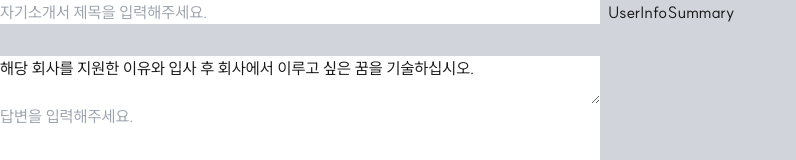
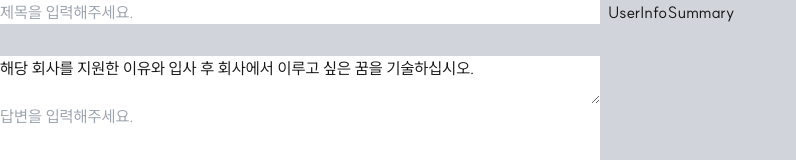
Before and after one commit to choichangyeon/ChickMate, a Next.js app: page /resume in a window 1280 px wide. Shown: the top 160 px of the page, without its empty margins (0-796 px from the left). Built offline with nearby package versions, Linux system fonts and the light colour scheme.

Commit message:
refactor:#41 비즈니스 로직 훅으로 분리

```diff
--- a/src/app/api/resume/route.ts
+++ b/src/app/api/resume/route.ts
@@ -25,7 +25,7 @@ export async function POST(request: Request) {
     const body: RequestBody = await request.json();
     const { title, fieldList } = body;
 
-    if (!title || !fieldList || !Array.isArray(fieldList)) {
+    if (!title || !fieldList) {
       return NextResponse.json({ error: REQUEST_FAILURE }, { status: 400 });
     }
 
--- /dev/null
+++ b/src/features/resume/hooks/use-resume-form.ts
@@ -0,0 +1,69 @@
+import { useState } from 'react';
+import { useRouter } from 'next/navigation';
+import { PATH } from '@/constants/path-constant';
+import { defaultQuestionList } from '@/features/resume/data/default-question-list';
+import { usePreventPageUnload } from '@/features/resume/hooks/use-prevent-page-load';
+import { postResumeField } from '@/features/resume/api/client-service';
+import type { Field } from '@/types/resume';
+
+export const useResumeForm = () => {
+  const router = useRouter();
+
+  const { MY_PAGE } = PATH;
+
+  const [isDirty, setIsDirty] = useState<boolean>(false);
+  const [title, setTitle] = useState<string>('');
+  const [fieldList, setFieldList] = useState<Field[]>(defaultQuestionList);
+
+  const handleTitleChange = (event: React.ChangeEvent<HTMLInputElement>) => {
+    setTitle(event.target.value);
+    setIsDirty(true);
+  };
+
+  const handleFieldChange = (event: React.ChangeEvent<HTMLTextAreaElement>) => {
+    const { id, name, value } = event.target;
+    setFieldList((prev) => prev.map((field) => (field.id === id ? { ...field, [name]: value } : field)));
+    setIsDirty(true);
+  };
+
+  const handleAddField = () => {
+    if (fieldList.length >= 5) {
+      // 수정해야되는 alert창
+      alert('자기소개서 항목은 최대 5개까지 추가할 수 있습니다.');
+      return;
+    }
+    setFieldList((prev) => [...prev, { id: crypto.randomUUID(), question: '', answer: '' }]);
+  };
+
+  const handleDeleteField = (fieldId: string) => {
+    if (fieldList.length <= 1) {
+      // 수정해야되는 alert창
+      alert('자기소개서 항목은 최소 1개 이상 작성해야됩니다.');
+      return;
+    }
+    setFieldList((prev) => prev.filter((field) => field.id !== fieldId));
+  };
+
+  const handleSubmit = async (event: React.FormEvent<HTMLFormElement>) => {
+    event.preventDefault();
+
+    const data = { title, fieldList };
+    await postResumeField({ data });
+
+    // 임시로 넣어둔 alert창
+    alert('자기소개서 작성이 완료되었습니다.');
+    router.push(MY_PAGE);
+  };
+
+  usePreventPageUnload(isDirty);
+
+  return {
+    title,
+    fieldList,
+    handleTitleChange,
+    handleFieldChange,
+    handleAddField,
+    handleDeleteField,
+    handleSubmit,
+  };
+};
--- a/src/features/resume/resume-form.tsx
+++ b/src/features/resume/resume-form.tsx
@@ -1,60 +1,18 @@
 'use client';
 
-import { useState } from 'react';
 import QuestionAnswerField from '@/features/resume/question-answer-field';
-import { defaultQuestionList } from '@/features/resume/data/default-question-list';
-import { usePreventPageUnload } from './hooks/use-prevent-page-load';
-import { postResumeField } from '@/features/resume/api/client-service';
-import type { Field } from '@/types/resume';
-import { useRouter } from 'next/navigation';
-import { PATH } from '@/constants/path-constant';
+import { useResumeForm } from './hooks/use-resume-form';
 
 const ResumeForm = () => {
-  const router = useRouter();
-  const { MY_PAGE } = PATH;
-
-  const [isDirty, setIsDirty] = useState<boolean>(false);
-  const [title, setTitle] = useState<string>('');
-  const [fieldList, setFieldList] = useState<Field[]>(defaultQuestionList);
-
-  const handleChange = (e: React.ChangeEvent<HTMLTextAreaElement>) => {
-    const { id, name, value } = e.target;
-    setFieldList((prev) => prev.map((field) => (field.id === id ? { ...field, [name]: value } : field)));
-    setIsDirty(true);
-  };
-
-  const handleAddField = () => {
-    setFieldList((prev) => [...prev, { id: crypto.randomUUID(), question: '', answer: '' }]);
-  };
-
-  const handleDeleteField = (fieldId: string) => {
-    setFieldList((prev) => prev.filter((field) => field.id !== fieldId));
-  };
-
-  const handleSubmit = (e) => {
-    e.preventDefault();
-
-    const data = { title, fieldList };
-    postResumeField({ data });
-
-    // 임시로 넣어둔 alert창
-    alert('자기소개서 작성이 완료되었습니다.');
-    router.push(MY_PAGE);
-  };
-
-  usePreventPageUnload(isDirty);
+  const { title, fieldList, handleTitleChange, handleFieldChange, handleAddField, handleDeleteField, handleSubmit } =
+    useResumeForm();
 
   return (
     <form onSubmit={handleSubmit} className='flex flex-col gap-8'>
-      <input
-        type='text'
-        value={title}
-        onChange={(e) => setTitle(e.target.value)}
-        placeholder='자기소개서 제목을 입력해주세요.'
-      />
+      <input type='text' value={title} onChange={handleTitleChange} placeholder='제목을 입력해주세요.' />
       {fieldList.map((field) => {
         return (
-          <QuestionAnswerField key={field.id} field={field} onChange={handleChange} onDelete={handleDeleteField} />
+          <QuestionAnswerField key={field.id} field={field} onChange={handleFieldChange} onDelete={handleDeleteField} />
         );
       })}
       <button type='button' onClick={handleAddField}>
```
